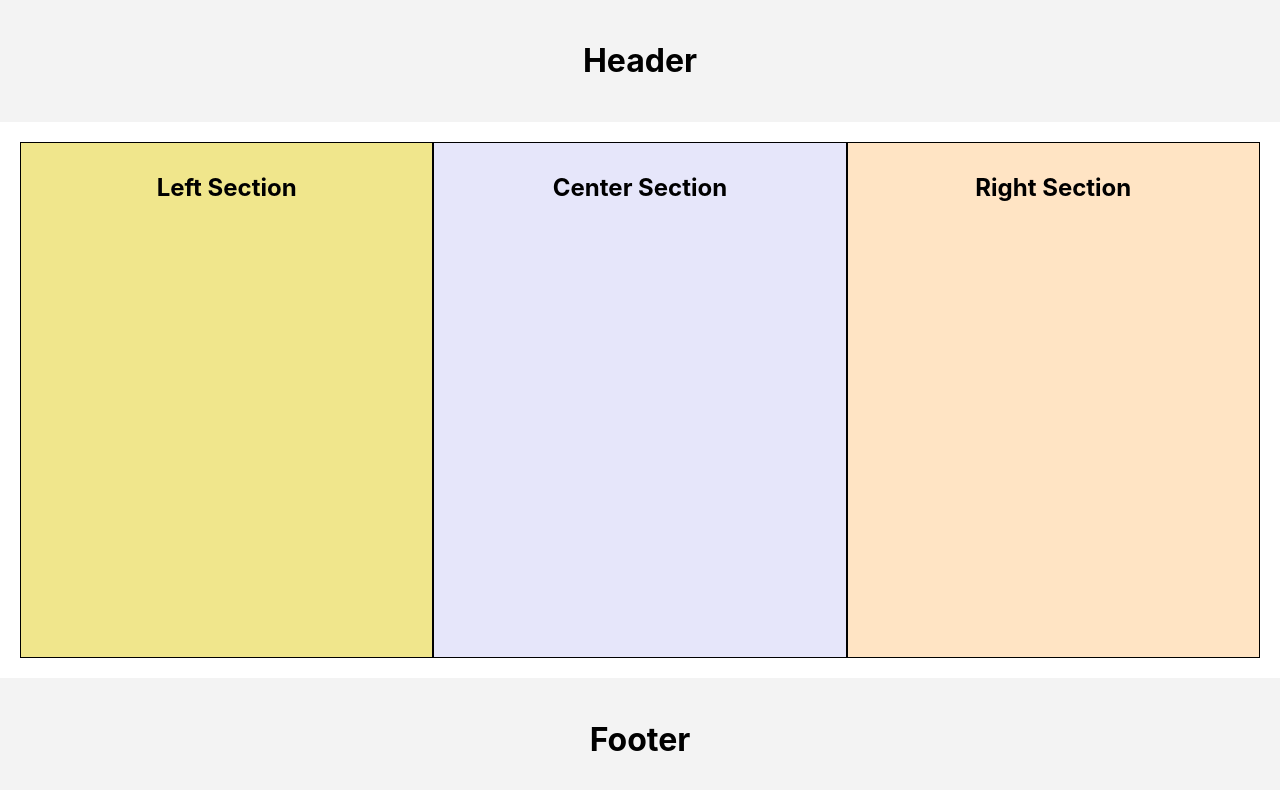
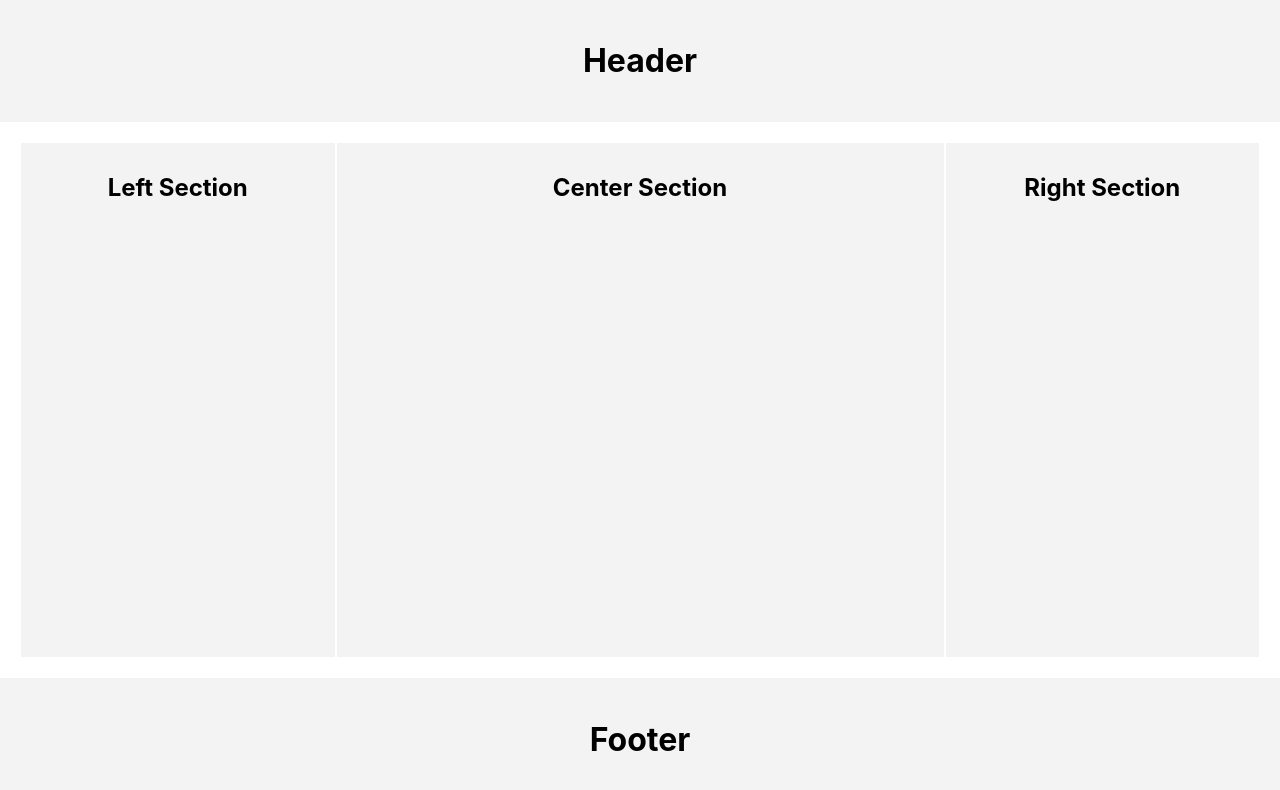
Before and after one commit to whoupstairs/taishichi-web2, a React (Create React App) app: page / in a window 1280 px wide. Shown: the top 790 px of the page. Built offline with nearby package versions, Linux system fonts and the light colour scheme.

Commit message:
css修正

```diff
--- a/src/public/template/common/css/App.css
+++ b/src/public/template/common/css/App.css
@@ -17,20 +17,26 @@
   padding: 20px;
 }
 
-.LeftSection, .CenterSection, .RightSection {
+.LeftSection, .RightSection {
   flex: 1;
   padding: 10px;
-  border: 1px solid black;
+  border: 1px solid white;
+}
+
+.CenterSection {
+  flex: 2;
+  padding: 10px;
+  border: 1px solid white;
 }
 
 .LeftSection {
-  background-color: #f0e68c;
+  background-color: #f3f3f3;
 }
 
 .CenterSection {
-  background-color: #e6e6fa;
+  background-color: #f3f3f3;
 }
 
 .RightSection {
-  background-color: #ffe4c4;
+  background-color: #f3f3f3;
 }
```
